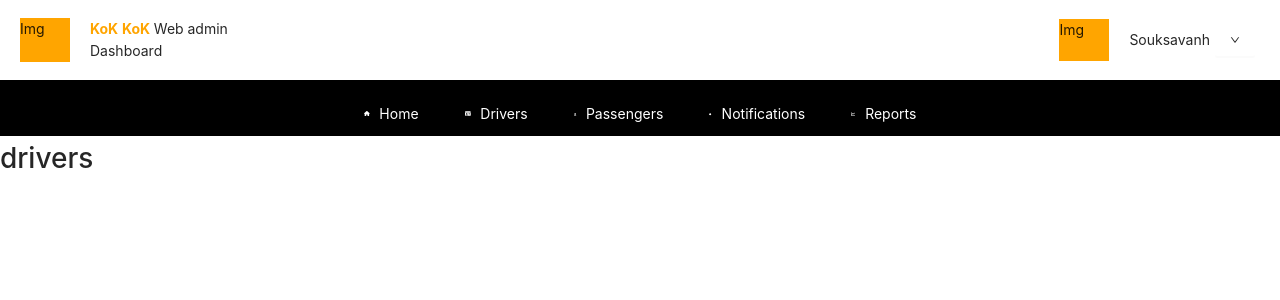
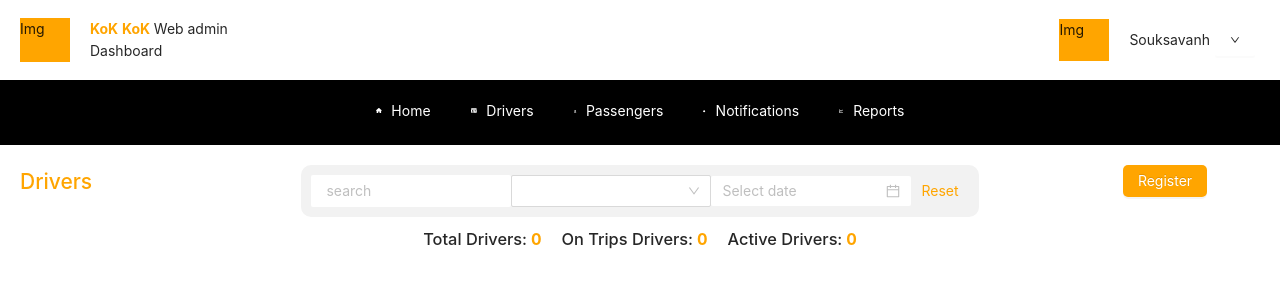
Before and after one commit to SISOUKRAJ/kokkok-web-admin, a React (Create React App) app: page /drivers in a window 1280 px wide. Shown: the top 300 px of the page. Built offline with nearby package versions, Linux system fonts and the light colour scheme.

Commit message:
:: ADD :: page

```diff
--- a/src/Navigators/index.css
+++ b/src/Navigators/index.css
@@ -5,9 +5,24 @@ nav {
   align-items: center;
 }
 
+.NavigatorHeader {
+  width: 100%;
+  height: 10vh;
+  background-color: white;
+  display: flex;
+  flex-direction: row;
+  justify-content: space-between;
+}
+
+.NavigatorBody {
+  width: 100%;
+  height: 65px;
+  background-color: black;
+}
+
 .navItem {
   color: white;
-  padding: 13px;
+  padding: 10px;
   margin: 10px;
   border-radius: 10px;
   display: flex;
--- /dev/null
+++ b/src/views/drivers/index.css
@@ -0,0 +1,57 @@
+.formBox {
+  width: 100%;
+  display: flex;
+  flex-direction: row;
+  justify-content: center;
+  align-items: center;
+}
+.searchBox {
+  background-color: #f2f2f2;
+  border-radius: 10px;
+  padding: 10px;
+  margin-top: 10px;
+  display: flex;
+  flex-direction: row;
+  justify-content: center;
+  align-items: center;
+}
+.searchInput {
+  padding: 5px 15px !important;
+  width: 200px !important;
+  border: none !important;
+}
+.selectInput {
+  width: 200px !important;
+  border: none !important;
+}
+.dateInput {
+  width: 200px !important;
+  border: none !important;
+}
+.resetButton {
+  color: orange;
+  padding: 0px 10px;
+}
+.amountBox {
+  width: 100%;
+  display: flex;
+  flex-direction: row;
+  justify-content: center;
+  align-items: center;
+}
+.amountItem {
+  padding: 10px;
+}
+.registerBox {
+  padding: 10px;
+  display: flex;
+  flex-direction: row;
+  justify-content: center;
+  align-items: center;
+}
+.registerButton {
+  background-color: orange;
+  color: white;
+  border: none;
+  border-radius: 5px;
+}
--- a/src/views/drivers/index.js
+++ b/src/views/drivers/index.js
@@ -1,9 +1,66 @@
 import React from "react"
+import { Row, Col, Form, Input, Select, DatePicker, Button } from "antd"
+import './index.css';
 
 const drivers = () => {
     return (
         <div>
-            <h1>drivers</h1>
+            <Row style={{ padding: 10 }}>
+                <Col md={4}>
+                    <h2 style={{ color: "orange", padding: 10 }}>Drivers</h2>
+                </Col>
+                <Col md={16}>
+                    <div className="formBox">
+                        <Form
+                            layout="horizontal"
+                            size="default"
+                            initialValues={{
+                                size: "default",
+                            }}
+                        >
+                            <div className="searchBox">
+                                <Form.Item style={{ margin: 0 }}>
+                                    <Input placeholder="search" className="searchInput" />
+                                </Form.Item>
+
+                                <Form.Item style={{ margin: 0 }}>
+                                    <Select className="selectInput">
+                                        <Select.Option value="demo">Demo</Select.Option>
+                                    </Select>
+                                </Form.Item>
+
+                                <Form.Item style={{ margin: 0 }}>
+                                    <DatePicker className="dateInput" />
+                                </Form.Item>
+                                <a className="resetButton"
+                                    href="#"
+                                    onClick={(e) => { e.preventDefault(); }}
+                                // icon={<DownloadOutlined />}
+                                // size={size}
+                                >
+                                    Reset
+                                </a>
+                            </div>
+                        </Form>
+                    </div>
+                    <div className="amountBox">
+                        <h3 className="amountItem">Total Drivers: <strong style={{ color: "orange" }}>0</strong> </h3>
+                        <h3 className="amountItem">On Trips Drivers: <strong style={{ color: "orange" }}>0</strong> </h3>
+                        <h3 className="amountItem">Active Drivers: <strong style={{ color: "orange" }}>0</strong> </h3>
+                    </div>
+                </Col>
+                <Col md={4}>
+                    <div className="registerBox">
+                        <Button type="primary"
+                            // icon={<DownloadOutlined />}
+                            // size={size}
+                            className="registerButton"
+                        >
+                            Register
+                        </Button>
+                    </div>
+                </Col>
+            </Row>
         </div>
     )
 }
--- a/src/views/login_page/index.css
+++ b/src/views/login_page/index.css
@@ -1,18 +1,3 @@
-.NavigatorHeader {
-  width: 100%;
-  height: 10vh;
-  background-color: white;
-  display: flex;
-  flex-direction: row;
-  justify-content: space-between;
-}
-
-.NavigatorBody {
-  width: 100%;
-  height: 7vh;
-  background-color: black;
-}
-
 /* ========================== Body ========================== */
 .titleLogin {
   padding: 10px 0px;
```
